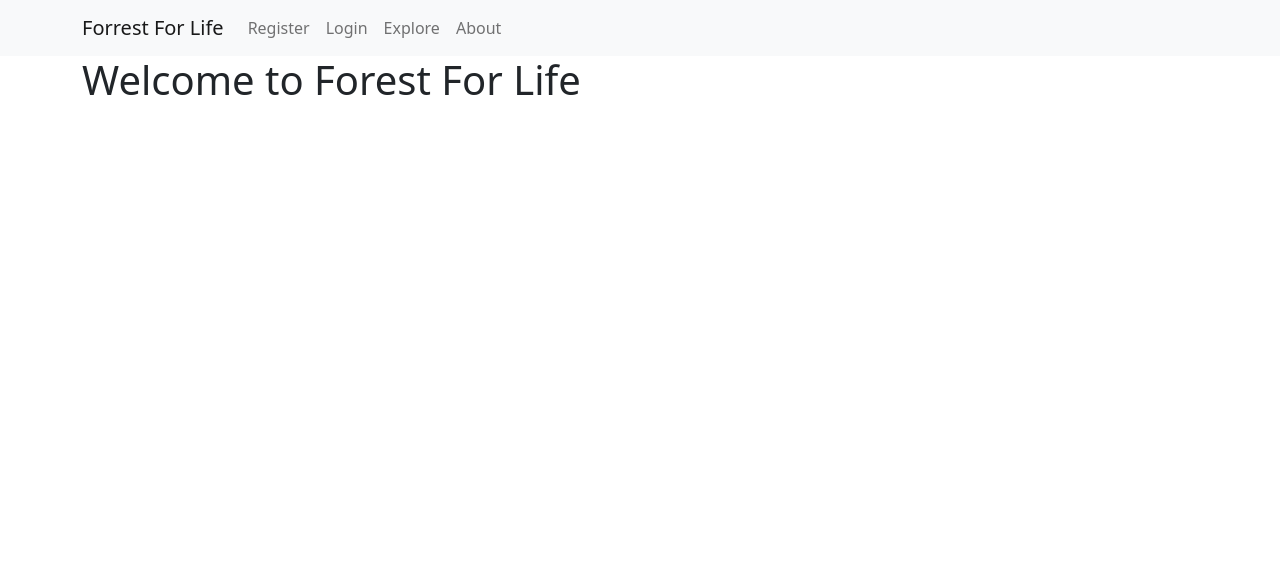
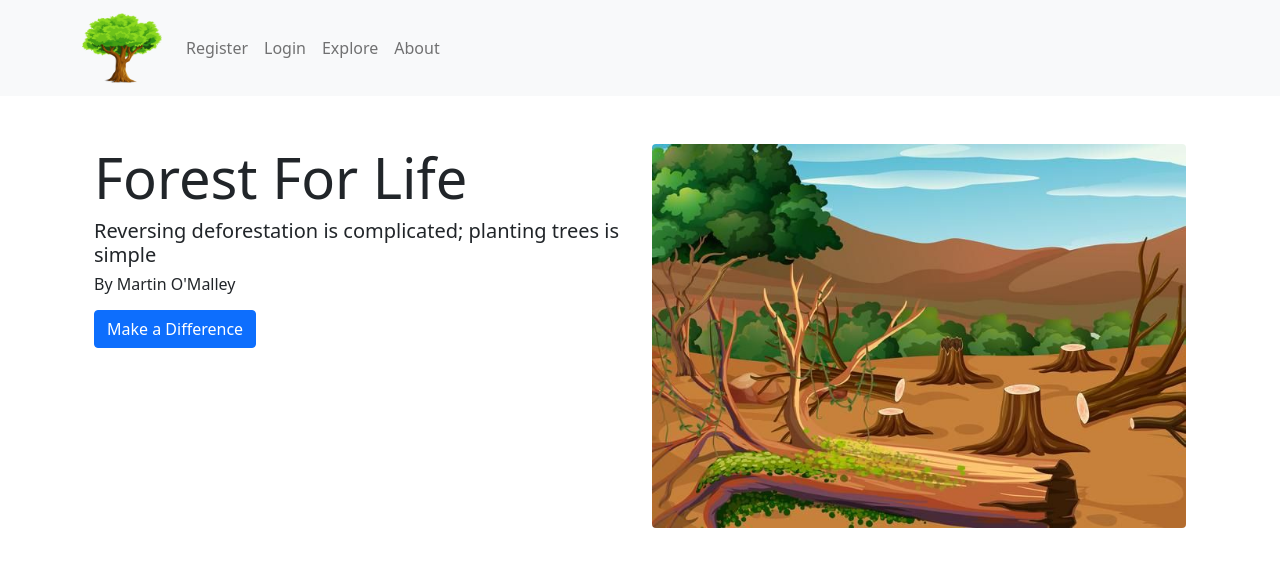
Before and after one commit to benlongcroft/ForestForLife, a Django app: page / in a window 1280 px wide. Shown: the top 575 px of the page. Run offline with Django 3.2, Linux system fonts and the light colour scheme; some libraries are stand-ins or nearby versions.

Commit message:
Add images to home page Add CSS file for styling

```diff
--- a/static/forestforlife/css/master.css
+++ b/static/forestforlife/css/master.css
@@ -0,0 +1,4 @@
+.logo{
+    height: 70px;
+    width: 80px;
+}
--- a/templates/base.html
+++ b/templates/base.html
@@ -12,14 +12,14 @@
 
     {#    font stylesheet from googleapis#}
 
-    <link rel="stylesheet" href="{% static 'forrestforlife/css/master.css'%}">
+    <link rel="stylesheet" href="{% static 'forestforlife/css/master.css'%}">
 
 </head>
 <body>
 
     <nav class='navbar navbar-expand-lg navbar-light bg-light' role="navigation" id="navbar">
         <div class="container">
-            <a class='navbar-brand' href="{% url 'home' %}">Forrest For Life</a>
+            <a class="navbar-brand" href="{% url 'home' %}"><img class="logo" src="{% static 'forestforlife/img/Tree_Logo.png' %}" alt="Forest For Life"></a>
             <button class="navbar-toggler" type="button" data-toggle="collapse" data-target="#navbarText" aria-controls="navbarText" aria-expanded="false" aria-label="Toggle navigation">
                 <span class="navbar-toggler-icon"></span>
             </button>
--- a/templates/index.html
+++ b/templates/index.html
@@ -1,7 +1,19 @@
 {% extends "base.html" %}
 
 {% block content %}
-
-<h1>Welcome to Forest For Life</h1>
+{% load static %}
+    <div class="container py-5">
+        <div class="row">
+            <div class="col-sm-12 col-md-12 col-lg-6 pb-4">
+                <h1 class="display-4 font-weight-bold">Forest For Life</h1>
+                <h5>Reversing deforestation is complicated; planting trees is simple</h5>
+                <h6>By Martin O'Malley</h6>
+                <a class="btn btn-primary mt-2" href="/explore">Make a Difference</a>
+            </div>
+            <div class="col-sm-12 col-md-12 col-lg-6">
+                <img class="img-fluid rounded" src="{% static 'forestforlife/img/Home_page_deforest.jpg' %}" alt="Deforestation">
+            </div>
+        </div>
+    </div>
 
 {% endblock %}
```
Also changed, not shown: db.sqlite3, static/forestforlife/img/Home_page_deforest.jpg (added), static/forestforlife/img/Tree_Logo.png (added).
